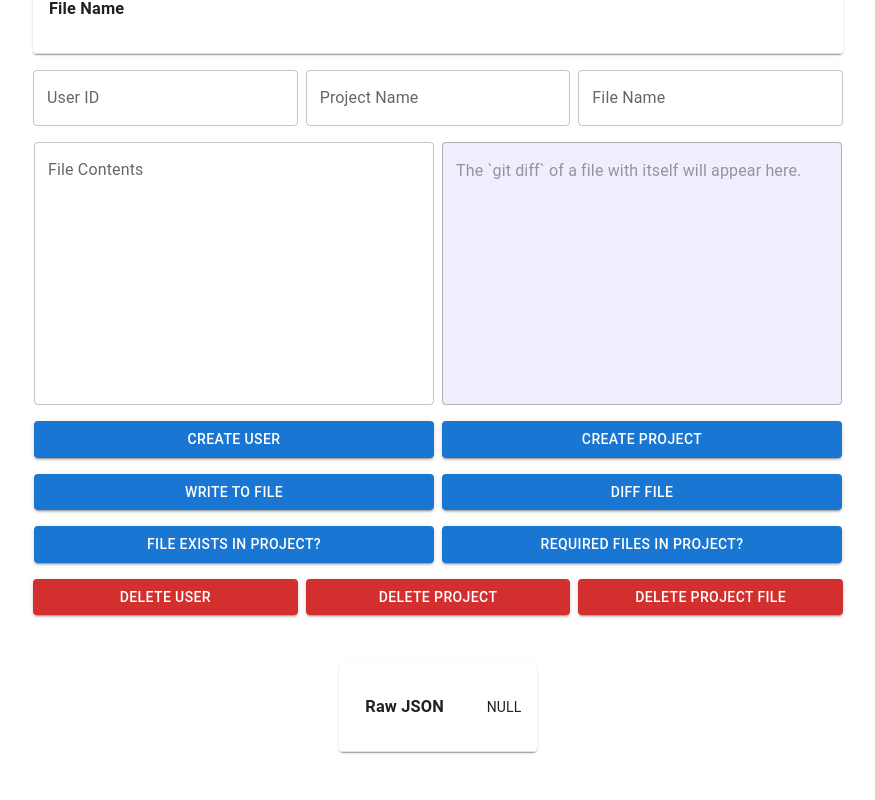
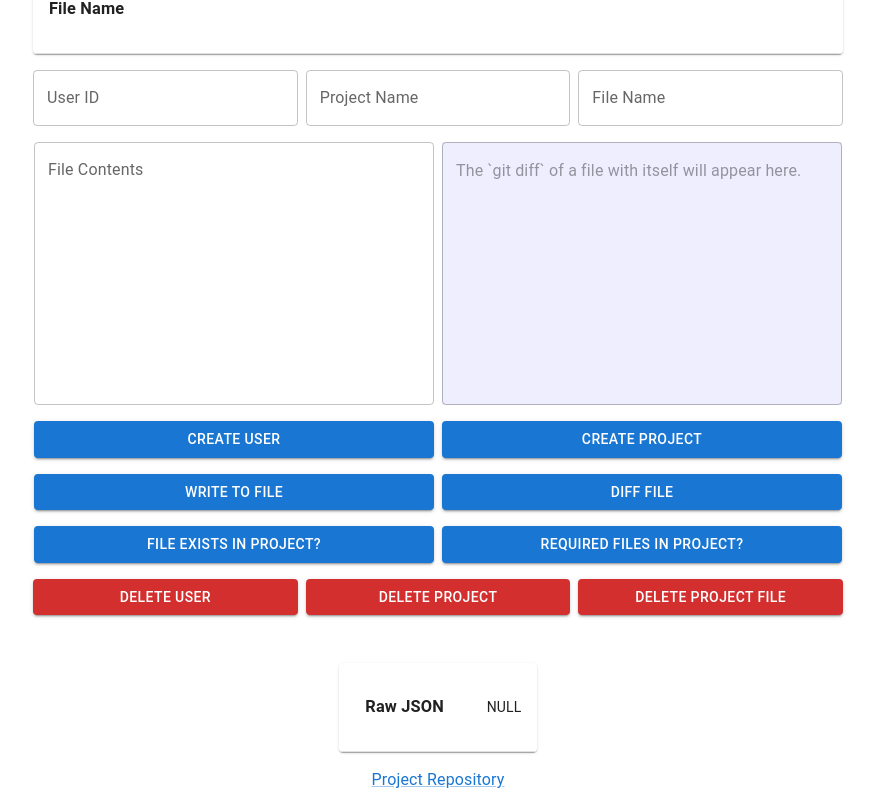
Before and after one commit to thoth-tech/ChatHistoryDisplayer, a React (Create React App) app in the folder frontEndSimulator/: page / in a window 1280 px wide. Shown: the part 332-1132 px from the top of the page, without its empty margins (202-1077 px from the left). Before the commit the page ends 1092 px from the top, so only its background shows below. Built offline with nearby package versions, Linux system fonts and the light colour scheme.

Commit message:
misc: add link to project repo

```diff
--- a/frontEndSimulator/src/App.js
+++ b/frontEndSimulator/src/App.js
@@ -1,6 +1,6 @@
 import { useState } from "react";
 import axios from "axios";
-import { Box, Button, TextField, Table, TableCell, TableRow, TableBody, Paper, Snackbar, IconButton } from "@mui/material";
+import { Box, Button, TextField, Table, TableCell, TableRow, TableBody, Paper, Snackbar, IconButton, Link } from "@mui/material";
 import { Close as CloseIcon } from '@mui/icons-material';
 import "./styling/index.css";
 import React from 'react';
@@ -349,6 +349,8 @@ function App() {
             </TableBody>
           </Table>
         </Paper>
+
+        <Link href="https://github.com/thoth-tech/ChatHistoryDisplayer" target="_blank" rel="noopener noreferrer" variant="body1" fontSize={16} marginTop={2}>Project Repository</Link>
       </Box>
     </Box>
   );
```
